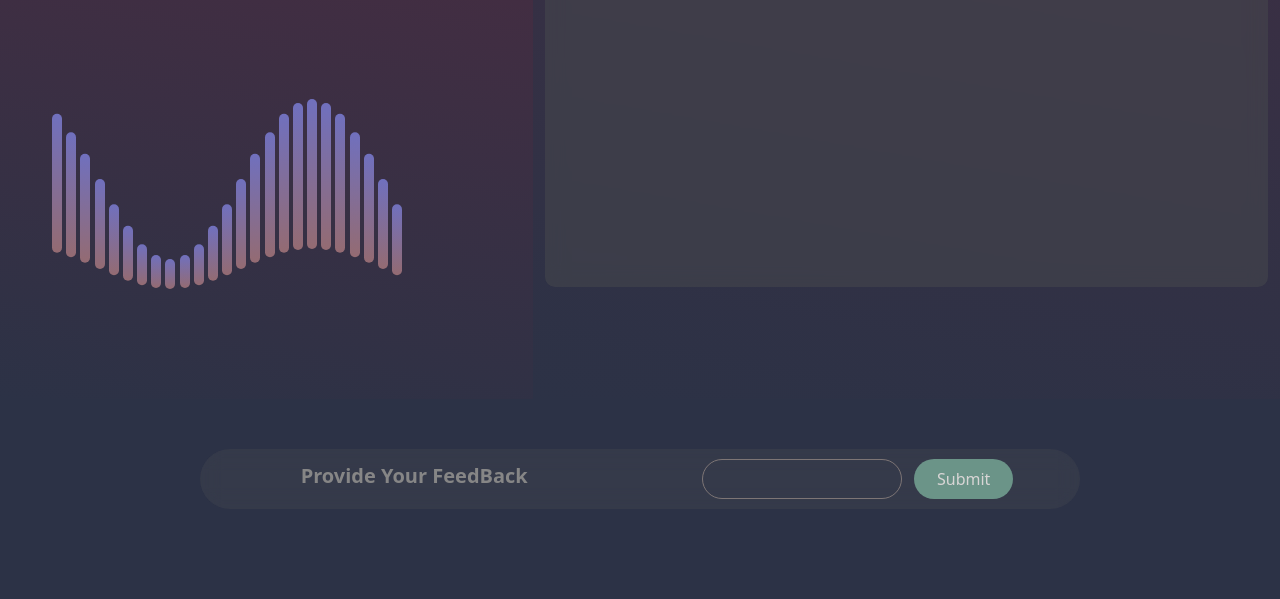
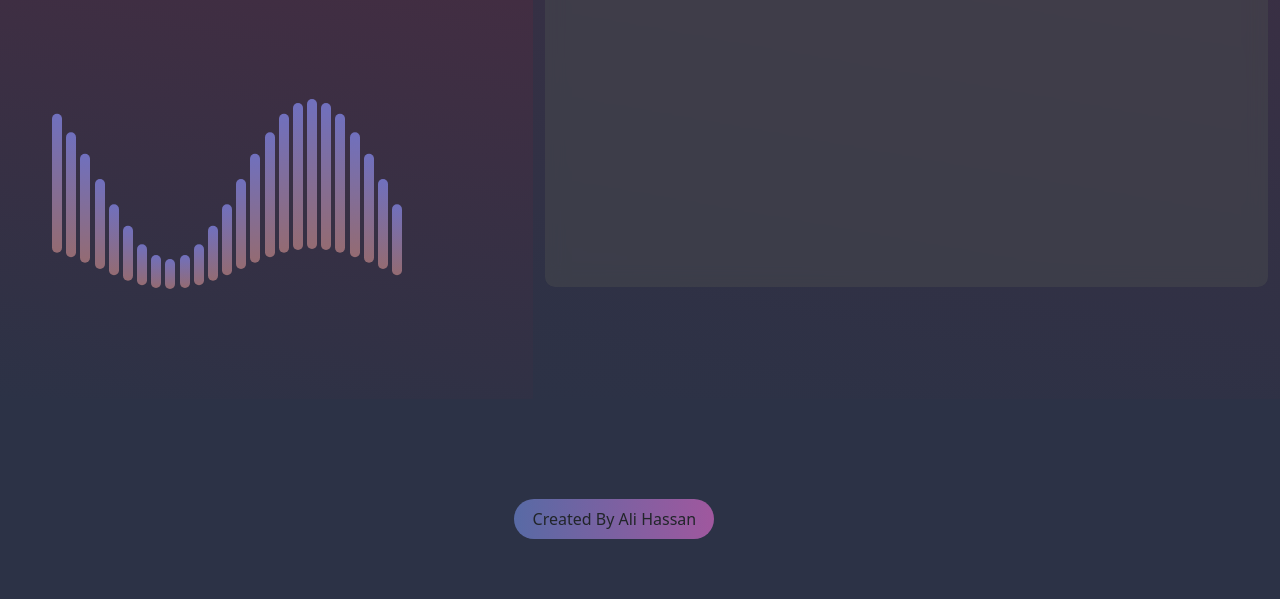
Before and after one commit to alihassanml/Speek-to-Code-AI, a Flask app: page / in a window 1280 px wide. Shown: the part 1201-1800 px from the top of the page. Run offline with Flask 3, Linux system fonts and the light colour scheme; some libraries are stand-ins or nearby versions.

Commit message:
Update index.html
Signed-off-by: Ali Hassan <165924119+alihassanml@users.noreply.github.com>

```diff
--- a/templates/index.html
+++ b/templates/index.html
@@ -169,19 +169,7 @@
       </div>
     </div>
     <div class="container-fluid footer">
-      <footer>
-        <div class="row">
-        <div class="col"><h3 class="feed-back">Provide Your FeedBack</h3></div>
-        <div class="col">
-          <ul style="display: flex;">
-          <form action="https://api.web3forms.com/submit" method="POST">
-            <input type="hidden" name="access_key" value="ab3554b5-b5cd-4c8a-a620-6a96d6e504b6">
-            <input type="text" name="name" id="form-input">
-            <button style="border: none;" type="submit" class="form-button">Submit</button>
-          </ul>
-        </div>
-      </div>
-      </footer>
+      <button class="alishassan">Created By Ali Hassan</button>
     </div>
 
     <script src="https://cdn.jsdelivr.net/npm/recordrtc@5.6.1/RecordRTC.js"></script>
```
